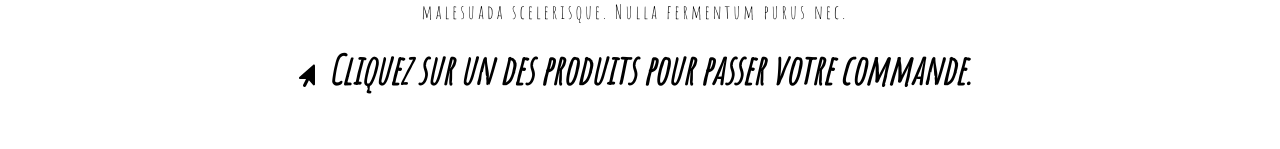
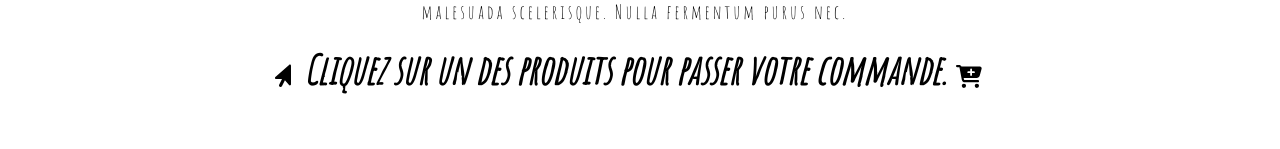
Before and after one commit to tristanlaulanie/waxandsea-front-dashboard, a React (Create React App) app: page /boutique in a window 1280 px wide. Shown: the part 465-614 px from the top of the page. Built offline with nearby package versions, Linux system fonts and the light colour scheme.

Commit message:
Boutique:Desktop:Done

```diff
--- a/src/components/Boutique/Boutique.css
+++ b/src/components/Boutique/Boutique.css
@@ -39,7 +39,14 @@
 #product-order-instruction i {
     font-size: 2vw;
     margin-right: 1vw;
+}
 
+#product-order_cart-icon {
+    margin-left: 0.8vw;
+}
+
+.description_cart-icon {
+    font-size: 1.8vw;
 }
 
 #washable-towels {
--- a/src/components/Boutique/index.js
+++ b/src/components/Boutique/index.js
@@ -35,6 +35,13 @@ function Boutique() {
           <FontAwesomeIcon icon={faArrowPointer} flip="horizontal" />
         </i>
         Cliquez sur un des produits pour passer votre commande.
+        <i id="product-order_cart-icon">
+          <FontAwesomeIcon
+            className="description_cart-icon add-product-to-cart"
+            icon={faCartPlus}
+            size="l"
+          />
+        </i>
       </h3>
       <div className="images-shop">
         <div className="images-grid">
```
